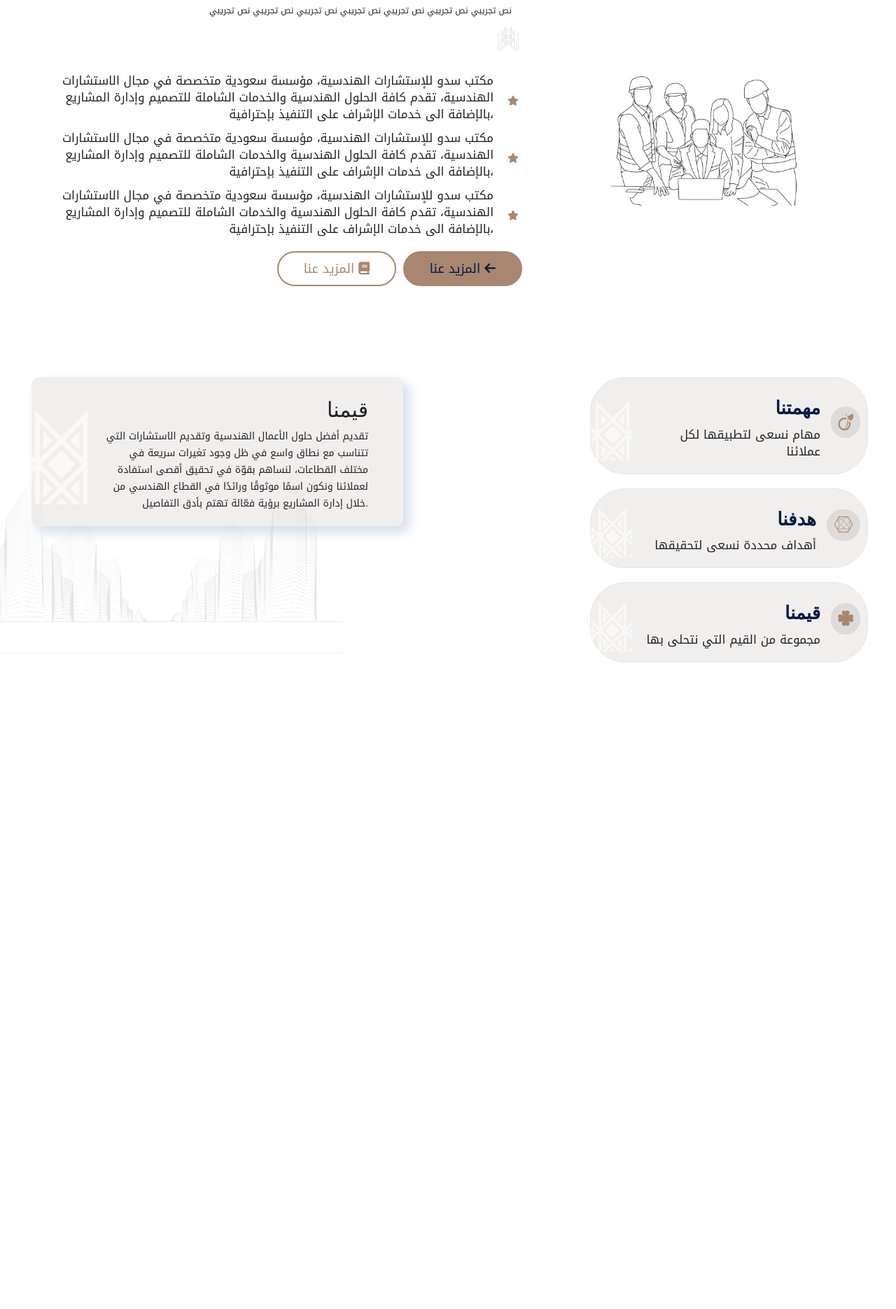
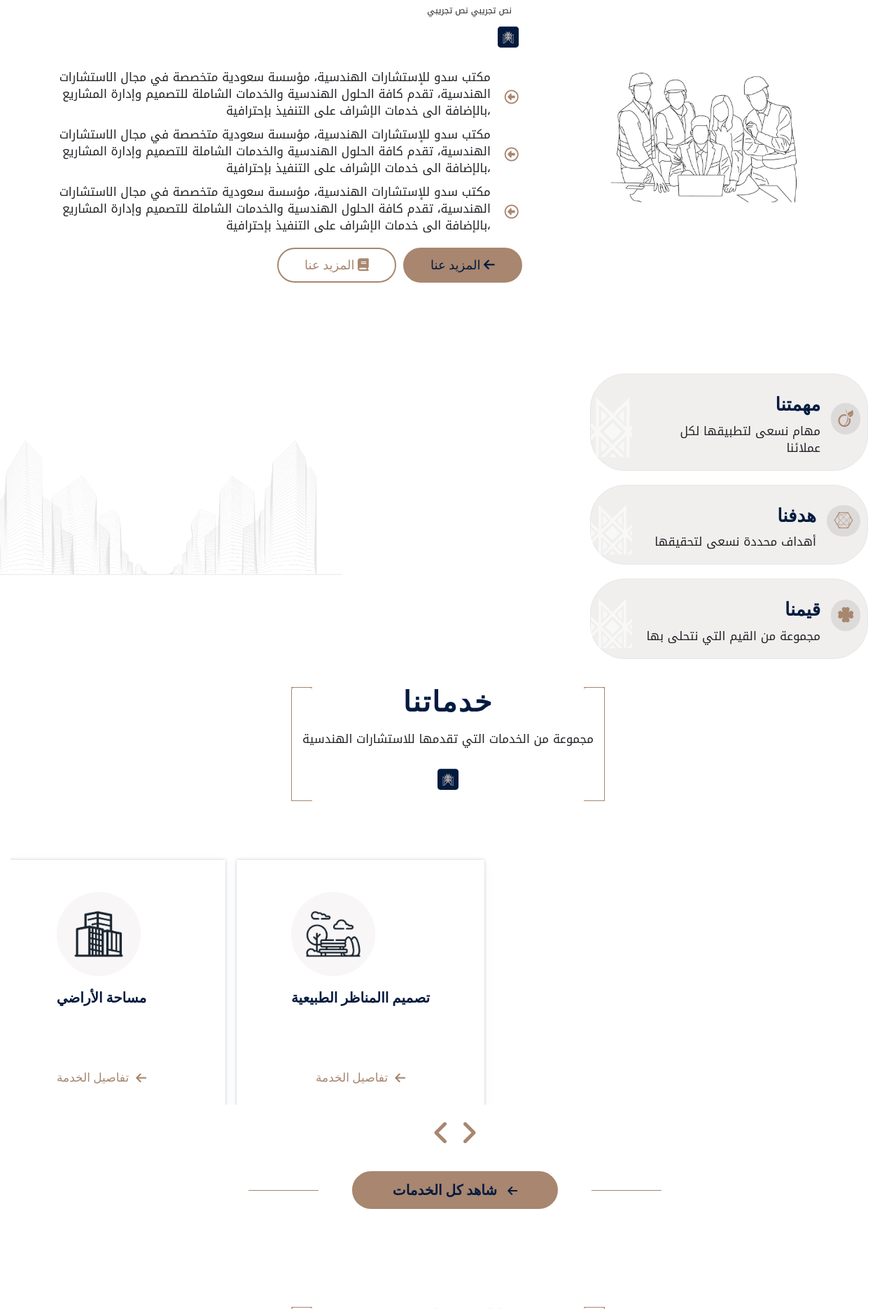
Before and after one commit to abdllah07/sdoNajd, a plain HTML site: page index.html in a window 1280 px wide. Shown: the part 929-2800 px from the top of the page at 70% size. Before the commit the page ends 2021 px from the top, so only its background shows below. Drawn offline with Linux system fonts and the light colour scheme; some packages are replaced by stand-ins of ours; a web font is replaced by a local one.

Commit message:
first commit4

```diff
--- a/css/arch.css
+++ b/css/arch.css
@@ -11,7 +11,11 @@
     --bg-color: #D8D8D8;
 }
 
+a {
+    font-family: 'Scheherazade New', serif;
+    font-size: 16px;
 
+}
 
 .home-title {
     display: flex;
@@ -80,12 +84,11 @@
 
 .square-brackets {
     display: inline-block;
-    width: 30px; /* Adjust the width as needed */
-    height: 120px; /* Adjust the height as needed */
+    width: 30px;
+    height: 163px;
     position: absolute;
-    left:0px;
-    top:30px;
-
+    left: 0px;
+    top: 0px;
 }
 
 .square-brackets::before, .square-brackets::after {
@@ -114,11 +117,11 @@
 
 .square-brackets-left {
     display: inline-block;
-    width: 30px; /* Adjust the width as needed */
-    height: 120px; /* Adjust the height as needed */
+    width: 30px;
+    height: 163px;
     position: absolute;
-    right:0px;
-    top:30px;
+    right: 0px;
+    top: 0px;
 }
 
 .square-brackets-left::before, .square-brackets-left::after {
--- /dev/null
+++ b/css/indexpageCss/project.css
@@ -0,0 +1,74 @@
+.projects {
+    padding-bottom: 70px;
+}
+.projects .title{
+    text-align: center;
+    width: 100%;
+}
+.projects .title .title-info{
+    width: 35%;
+    margin: auto;
+
+    grid-area: overlap;
+    -webkit-text-stroke: 4px transparent;
+    position: relative;
+
+}
+.projects .title .title-info img {
+    margin-top: 20px;
+    width: 30px;
+}
+.projects .title .title-info h2 {
+    color: var(--home-color);
+    font-size: 40px;
+    font-weight: bold;
+    letter-spacing: 2px;
+}
+
+.projects .title p {
+    text-align: center;
+    padding-top: 8px;
+}
+
+@media (max-width: 768px){
+    .projects .title .title-info{
+        width: 80%;
+    }
+}
+.projects .project-boxses a{
+position: relative;
+width: 100%;
+display: flex;
+justify-content: space-evenly;
+flex-wrap: wrap;
+overflow: hidden;
+}
+
+.projects .project-boxses a img {
+    max-width: 98%;
+    filter: blur(0.5px) brightness(0.5);
+    transition: all 0.7s ease;
+}
+.projects .project-boxses a img:hover{
+    transform: scale(1.4);
+}
+
+.owl-carousel .owl-stage-outer {
+    height: 30vh;
+}
+
+.projects .project-boxses a h2{
+    position: absolute;
+    left: 0;
+    font-weight: bold;
+    color:var(--bron-color);
+    font-size: 30px;
+    width: 98%;
+    height: 92%;
+    transition: 0.3s;
+    bottom: -80%;
+    left: 40%;
+    opacity: 1;
+
+
+}
--- /dev/null
+++ b/css/indexpageCss/services.css
@@ -0,0 +1,178 @@
+
+.services {
+    padding-bottom: 70px;
+}
+.services .title{
+    text-align: center;
+    width: 100%;
+}
+.services .title .title-info{
+    width: 35%;
+    margin: auto;
+
+    grid-area: overlap;
+    -webkit-text-stroke: 4px transparent;
+    position: relative;
+
+}
+.services .title .title-info img {
+    margin-top: 20px;
+    width: 30px;
+}
+.services .title .title-info h2 {
+    color: var(--home-color);
+    font-size: 40px;
+    font-weight: bold;
+    letter-spacing: 2px;
+}
+
+.services .title p {
+    text-align: center;
+    padding-top: 8px;
+}
+
+@media (max-width: 768px){
+    .services .title .title-info{
+        width: 80%;
+    }
+}
+
+
+
+.services .services-boxses  a {
+    display: flex;
+    flex-direction: column;
+    justify-content: space-around;
+    align-items: center;
+    min-height: 380px;
+    margin-top: 50px;
+    transition: all 0.5s ease;
+    box-shadow: rgba(67, 71, 85, 0.27) 0px 0px 0.25em, rgba(90, 125, 188, 0.05) 0px 0.25em 1em;
+}
+.services .services-boxses a .box {
+    display: flex;
+    flex-direction: column;
+    justify-content: space-around;
+    min-height: 380px;
+}
+.services .services-boxses a  .head  {
+    text-align: center;
+
+}
+.services .services-boxses  a .head h2{
+    text-align: center;
+    color: var(--home-color);
+    font-size: 20px;
+    margin: 0;
+    transition: all 0.5s ease;
+
+}
+.services .services-boxses a img {
+    text-align: center;
+    width: 120px;
+    margin-bottom: 20px;
+}
+
+.services .services-boxses a p {
+    color:var(--bron-color);
+    display: flex;
+    align-items: center;
+    justify-content: center;
+    transition: all 0.5s ease;
+
+}
+.services .services-boxses  a:hover{
+    text-decoration: none;
+}
+.services .services-boxses  p  i {
+    margin-left: 10px;
+}
+
+.services .services-boxses a:hover {
+    background-color: var(--bron-color);
+    transform: translateY(-2px);
+}
+.services .services-boxses a:hover p ,
+.services .services-boxses a:hover h2 {
+    color: white;
+}
+
+
+.owl-carousel.owl-drag .owl-i {
+    width: 30px;
+}
+
+.owl-carousel.owl-drag .owl-item {
+    width: 370px!important;
+
+}
+
+.services .owl-carousel .owl-stage-outer {
+    height: 50vh;
+}
+
+.owl-theme .owl-nav [class*=owl-] {
+    color:var(--bron-color);
+    transition: all 0.5s easeS;
+}
+
+
+.serv-btn {
+    display: flex;
+    justify-content: center;
+    align-items: center;
+    margin-top: 20px;
+
+}
+.serv-btn a {
+    text-align:center;
+    font-size: 20px;
+    position: relative;
+    padding: 10px 50px ;
+    background-color: var(--bron-color);
+
+}
+.serv-btn a::after{
+    content:"";
+    position:absolute;
+    top: 50%;
+    left: -150px;
+    background-color: var(--bron-color);
+    width: 100px;
+    height:1px;
+}
+.serv-btn a::before{
+    content:"";
+    position:absolute;
+    top: 50%;
+    right: -150px;
+    background-color: var(--bron-color);
+    width: 100px;
+    height:1px;
+}
+.serv-btn a:hover{
+    text-decoration: none;
+}
+.serv-btn a ,
+.serv-btn a button {
+    border-radius: 50rem!important;
+    color:var(--home-color);
+    font-weight: bold;
+    font-size: 20px;
+    transition: all 0.5s ease;
+    border: 2px solid var(--bron-color);
+}
+.services .serv-btn a:hover {
+    background-color: rgb(163, 119, 89);
+}
+
+.serv-btn a button {
+    border: none;
+    text-align: center;
+    background-color: transparent;
+}
+.serv-btn a button i {
+    font-size: 16px;
+    color:var(--home-color);
+    margin-left: 10px;
+}
--- a/css/indexpageCss/whatUs.css
+++ b/css/indexpageCss/whatUs.css
@@ -156,7 +156,7 @@
     align-items: end;
     background-color: var(--back-gray);
     /* box-shadow: var(--bron-color) 0px 20px 20px -20px; */
-    box-shadow: 0.6em 0.6em 1.2em #d2dce9, -0.5em -0.5em 1em #ffffff;
+    box-shadow: 0.6em 0.6em 1.2em var(--bron-color), -0.5em -0.5em 1em #ffffff;
     padding: 10px;
     opacity: 0;
     border-radius: 10px;
@@ -165,8 +165,11 @@
     position: relative;
     margin-right: 80px;
     width: 90%;
-    border-left: 0px solid gold;
-    border-right: 0px solid gold;}
+
+    position: absolute;
+    top: 0px;
+    left: 0px;
+}
 
 .what-us .vision-left:hover{
     transition: all 0.2s ease-in;
@@ -199,7 +202,7 @@
     top: 5px;
     width: 15%;
     height: 95%;
-    opacity: 1;
+    opacity: 0.7;
     background-image: url("../../img/arch/vision-btn.png");
     background-repeat: no-repeat;
     background-position: center;
@@ -215,8 +218,8 @@
     padding-left: 40px;
 }
 .what-us .vision-left p {
-    font-size:14px;
-    width: 90%;
+    font-size:17px;
+    width: 95%;
 }
 
 
--- a/css/indexpageCss/whoUs.css
+++ b/css/indexpageCss/whoUs.css
@@ -41,9 +41,14 @@
 
 .row #about-right .text i {
     margin-left: 20px;
+    font-size: 20px;
     color:var(--bron-color);
+    transition: all 0.5s ease;
 }
-
+.row #about-right .text:hover i {
+    color:var(--home-color);
+    transform: translateX(-2px);
+}
 .row .buttons {
     display: flex;
     justify-content: end;
--- a/css/style.css
+++ b/css/style.css
@@ -1215,18 +1215,18 @@ ul.navbar-nav>li>a:focus {
 }
 
 .white-nav-top ul.navbar-nav>li>a {
-    color: var(--bron-light);
+    color: var(--bron-color);
 }
 
 .white-nav-top ul.navbar-nav>li>a:hover,
 .white-nav-top ul.navbar-nav>li>a:focus {
-    color: #f4c613;
+    color: white;
 }
 
 
 /* Scroll spy active state */
 
 .white-nav-top ul.navbar-nav>li.active>a {
-    color: #f4c613;
+    color: white;
     font-weight: 500;
 }
--- a/index.html
+++ b/index.html
@@ -64,6 +64,8 @@
     <link rel="stylesheet" href="css/indexpageCss/home.css">
     <link rel="stylesheet" href="css/indexpageCss/whoUs.css">
     <link rel="stylesheet" href="css/indexpageCss/whatUs.css">
+    <link rel="stylesheet" href="css/indexpageCss/services.css">
+    <link rel="stylesheet" href="css/indexpageCss/project.css">
 
 
 </head>
@@ -100,8 +102,8 @@
                             <ul class="nav navbar-nav pull-right" style="width:500px;">
                                 <li><a class="smooth-scroll" href="#about">من نحن</a></li>
                                 <li><a class="smooth-scroll" href="#team">التوظيف</a></li>
-                                <li><a class="smooth-scroll" href="#services">المشاريع</a></li>
-                                <li><a class="smooth-scroll" href="#portfolio">الخدمات</a></li>
+                                <li><a class="smooth-scroll" href="#projects">المشاريع</a></li>
+                                <li><a class="smooth-scroll" href="#services">الخدمات</a></li>
                                 <li><a class="smooth-scroll" href="#home">الرئيسية</a></li>
 
                             </ul>
@@ -180,15 +182,11 @@
                             <p>
                                 نص تجريبي
                                 نص تجريبي
-                                نص تجريبي
-                                نص تجريبي
-                                نص تجريبي
-                                نص تجريبي
-                                نص تجريبي
+
 
 
                             </p>
-                            <img src="img/arch/logo-solid.png" alt="">
+                            <img src="img/arch/logo-icon1-removebg-preview.png" alt="">
 
                         </div>
                         <!-- <div class="square-brackets-left"></div>
@@ -205,19 +203,17 @@
 
                             <div id="about-right" class="col-md-7">
                                     <div class="text">
-                                        <i class="fa-solid fa-star"></i>
+                                        <i class="fa-regular fa-circle-left"></i>
                                                                                                                 <P>مكتب سدو للإستشارات الهندسية، مؤسسة سعودية متخصصة في مجال الاستشارات الهندسية، تقدم كافة الحلول الهندسية والخدمات الشاملة للتصميم وإدارة المشاريع بالإضافة الى خدمات الإشراف على التنفيذ بإحترافية،
                                 </P>
                                     </div>
                                     <div class="text">
-                                        <i class="fa-solid fa-star"></i>
-
+                                        <i class="fa-regular fa-circle-left"></i>
                                 <P>مكتب سدو للإستشارات الهندسية، مؤسسة سعودية متخصصة في مجال الاستشارات الهندسية، تقدم كافة الحلول الهندسية والخدمات الشاملة للتصميم وإدارة المشاريع بالإضافة الى خدمات الإشراف على التنفيذ بإحترافية،
                                 </P>
                                     </div>
                                     <div class="text">
-                                        <i class="fa-solid fa-star"></i>
-
+                                        <i class="fa-regular fa-circle-left"></i>
                                 <P>مكتب سدو للإستشارات الهندسية، مؤسسة سعودية متخصصة في مجال الاستشارات الهندسية، تقدم كافة الحلول الهندسية والخدمات الشاملة للتصميم وإدارة المشاريع بالإضافة الى خدمات الإشراف على التنفيذ بإحترافية،
                                 </P>
                                     </div>
@@ -244,16 +240,8 @@
                             </div>
 
                         </div>
-
-
-
-
                     </div>
-
                     <!-- About Bottom -->
-
-
-
                 </div>
 
             </div>
@@ -263,18 +251,11 @@
 
         <!-- About 02 -->
         <div id="about-02">
-
             <div class="content-box-md" id="what-us">
-
-
                 <div class="container">
-
-
-
-                    <div class="what-us row col-lg-12">
+                    <div class="what-us row col-lg-12 wow bounceInLeft " data-wow-duration="1s" data-wow-delay=".5s">
                         <div class="right col-lg-6   col-sm-6">
-
-                            <button class="vis-btn fixed-size-button" onclick="hideAllButOne(0)">
+                            <button class="vis-btn fixed-size-button" onclick="hideAllButOne(1)">
                                 <div class="vision">
                                     <div>
                                         <i class="fa-brands fa-viadeo"></i>
@@ -282,13 +263,10 @@
                             <div>
                                 <h2><strong>مهمتنا</strong> </h2>
                                 <p>مهام نسعى لتطبيقها لكل عملائنا </p>
-
-
                             </div>
-
                                 </div>
                             </button>
-                            <button class="vis-btn fixed-size-button" onclick="hideAllButOne(0)">
+                            <button class="vis-btn fixed-size-button" onclick="hideAllButOne(2)">
                                 <div class="vision">
                                     <div>
                                         <i class="fa-brands fa-connectdevelop"></i>
@@ -297,7 +275,6 @@
                                             <h2><strong>هدفنا</strong></h2>
                                             <p>أهداف محددة نسعى لتحقيقها</p>
                                         </div>
-
                                 </div>
                             </button>
                             <button class="vis-btn fixed-size-button" onclick="hideAllButOne(3)">
@@ -313,39 +290,24 @@
                                 </div>
                             </button>
                         </div>
-
                         <div class="left fixed-size-left col-lg-6  col-sm-6 ">
-
-                            <div class="vision-left">
-                                <i class="fa-regular fa-eye"></i>
-                                <h2>قيمنا</h2>
-                                <p>"مرحبًا بك في عالم الذكاء الصناعي! يمكن للذكاء الصناعي أن يكون أداة قوية لتحسين الأعمال وتبسيط العديد من العمليات."
-
+                            <div class="vision-left" >
+                                <p>مولد النص العربى مفيد لمصممي المواقع على وجه الخصوص، حيث يحتاج العميل فى كثير من الأحيان أن يطلع على صورة حقيقية لتصميم الموقع.
                                 </p>
                             </div>
-                            <div class="vision-left">
-                                <i class="fa-regular fa-eye"></i>
-                                <h2>قيمنا</h2>
-                                <p>"مرحبًا بك في عالم الذكاء الصناعي! يمكن للذكاء الصناعي أن يكون أداة قوية لتحسين الأعمال وتبسيط العديد من العمليات."
+                            <div class="vision-left" >
 
+                                <p>إذا كنت تحتاج إلى عدد أكبر من الفقرات يتيح لك مولد النص العربى زيادة عدد الفقرات كما تريد، النص لن يبدو مقسما ولا يحوي أخطاء لغوية
                                 </p>
                             </div>
-                            <div class="vision-left" style="opacity:1!important">
-                                <h2>قيمنا</h2>
+                            <div class="vision-left" >
+                                <!-- <h2>قيمنا</h2> -->
 
                                 <p>
-                                    تقديم أفضل حلول الأعمال الهندسية وتقديم الاستشارات التي تتناسب مع نطاق واسع في ظل وجود تغيرات سريعة في مختلف القطاعات، لنساهم بقوّة في تحقيق أقصى استفادة لعملائنا ونكون اسمًا موثوقًا ورائدًا في القطاع الهندسي من خلال إدارة المشاريع برؤية فعّالة تهتم بأدق التفاصيل.
-
-
+                                    هذا النص هو مثال لنص يمكن أن يستبدل في نفس المساحة، لقد تم توليد هذا النص من مولد النص العربى، حيث يمكنك أن تولد مثل هذا النص أو العديد من النصوص الأخرى إضافة إلى زيادة عدد الحروف التى يولدها التطبيق.
                                 </p>
                             </div>
-
-
                         </div>
-
-
-
-
 
                 </div>
             </div>
@@ -357,6 +319,147 @@
 
     </section>
     <!-- About Ends -->
+
+
+    <!-- Services -->
+
+    <section class="services" id="services">
+
+
+        <div class="title">
+                <div class="title-info">
+                    <h2>خدماتنا</h2>
+            <p>مجموعة من الخدمات التي تقدمها  للاستشارات الهندسية</p>
+            <img src="img/arch/logo-icon1-removebg-preview.png" alt="">
+                     <div class="square-brackets-left"></div>
+                    <div class="square-brackets"></div>
+                </div>
+
+
+                </div>
+
+        <div class="content-box-lg">
+            <div class="container">
+                <!-- Team Right Side -->
+
+                <div class="wow slideInRight" data-wow-duration="1s">
+                    <div class="services-boxses">
+                        <div id="team-members" class="owl-carousel owl-theme w-0">
+                            <a href="" class="team-member">
+                                <div class="box">
+                                    <div class="head">
+                                        <img src="img/arch/serv1.png" alt="">
+                                            <h2>
+                                            <strong>مساحة الأراضي</strong>
+                                            </h2>
+                                    </div>
+                                    <p>تفاصيل الخدمة <i class="fa-solid fa-arrow-left"></i></p>
+                                </div>
+                            </a>
+                            <a href="" class="team-member">
+                                <div class="box">
+                                    <div class="head">
+                                        <img src="img/arch/serv2.png" alt="">
+                                            <h2>
+                                            <strong> تصميم االمناظر الطبيعية</strong>
+                                            </h2>
+                                    </div>
+                                    <p>تفاصيل الخدمة <i class="fa-solid fa-arrow-left"></i></p>
+                                </div>
+                            </a>
+                            <a href="" class="team-member">
+                                <div class="box">
+                                    <div class="head">
+                                        <img src="img/arch/serv3.png" alt="">
+                                            <h2>
+                                            <strong>تصميم إنشائي</strong>
+                                            </h2>
+                                    </div>
+                                    <p>تفاصيل الخدمة <i class="fa-solid fa-arrow-left"></i></p>
+                                </div>
+                            </a>
+                        </div>
+                    </div>
+                </div>
+
+
+
+                <div class="serv-btn">
+                    <a href="">
+                        <button>شاهد كل الخدمات <i class="fa-solid fa-arrow-left"></i></button>
+                    </a>
+                </div>
+            </div>
+
+            </div>
+
+    </section>
+    <!--  Services Ends-->
+
+
+    <!-- projects -->
+
+    <section class="projects" id="projects">
+
+
+        <div class="title">
+                <div class="title-info">
+                    <h2>المشاريع</h2>
+                    <p>مجموعة من أعمالنا</p>
+            <img src="img/arch/logo-icon1-removebg-preview.png" alt="">
+                     <div class="square-brackets-left"></div>
+                    <div class="square-brackets"></div>
+                </div>
+
+
+                </div>
+
+
+
+
+                <div class="content-box-lg">
+                    <div class="container">
+                        <!-- Team Right Side -->
+
+                        <div class=" slideInRight" data-wow-duration="1s">
+                            <div class="project-boxses">
+                                <div id="team-members1" class="owl-carousel owl-theme w-0">
+                                    <a href="" class="team-member">
+                                        <img src="img/arch/home3.jpg" alt="">
+                                        <h2>Douplex Villa</h2>
+                                    </a>
+                                    <a href="" class="team-member">
+                                        <img src="img/arch/home3.jpg" alt="">
+                                        <h2>Douplex Villa</h2>
+
+                                    </a>
+                                    <a href="" class="team-member">
+                                        <img src="img/arch/home3.jpg" alt="">
+                                        <h2>Douplex Villa</h2>
+
+                                    </a>
+                                    <a href="" class="team-member">
+                                        <img src="img/arch/home3.jpg" alt="">
+                                        <h2>Douplex Villa</h2>
+
+                                    </a>
+                                </div>
+                            </div>
+                        </div>
+
+
+
+                        <div class="serv-btn">
+                            <a href="">
+                                <button>شاهد كل المشاريع <i class="fa-solid fa-arrow-left"></i></button>
+                            </a>
+                        </div>
+                    </div>
+
+                    </div>
+
+    </section>
+    <!--  projects Ends-->
 
 
 
@@ -371,18 +474,10 @@
 
 
 
+    <script>
 
 
-
-
-
-
-
-
-
-
-
-
+    </script>
 
 
 
--- a/js/script.js
+++ b/js/script.js
@@ -35,7 +35,31 @@ $(function () {
     },
   });
 });
-
+$(function () {
+  $("#team-members1").owlCarousel({
+    items: 2,
+    autoplay: true,
+    smartSpeed: 700,
+    loop: true,
+    autoplayHoverPause: true,
+    nav: true,
+    dots: false,
+    navText: [
+      '<i class="fa fa-angle-left"></i>',
+      '<i class="fa fa-angle-right"></i>',
+    ],
+    responsive: {
+      // breakpoint from 0 up
+      0: {
+        items: 1,
+      },
+      // breakpoint from 480 up
+      480: {
+        items: 2,
+      },
+    },
+  });
+});
 /* =========================================
                 Progress Bars
 ============================================ */
```
Also changed, not shown: css/owl-carousel/owl.carousel.min.css (+2 -1 lines), img/arch/serv1.png (added), img/arch/serv2.png (added), img/arch/serv3.png (added), img/arch/serv4.png (added), img/arch/serv5.png (added), img/arch/serv6.png (added). Lines whose indentation alone changed are shown as unchanged.
